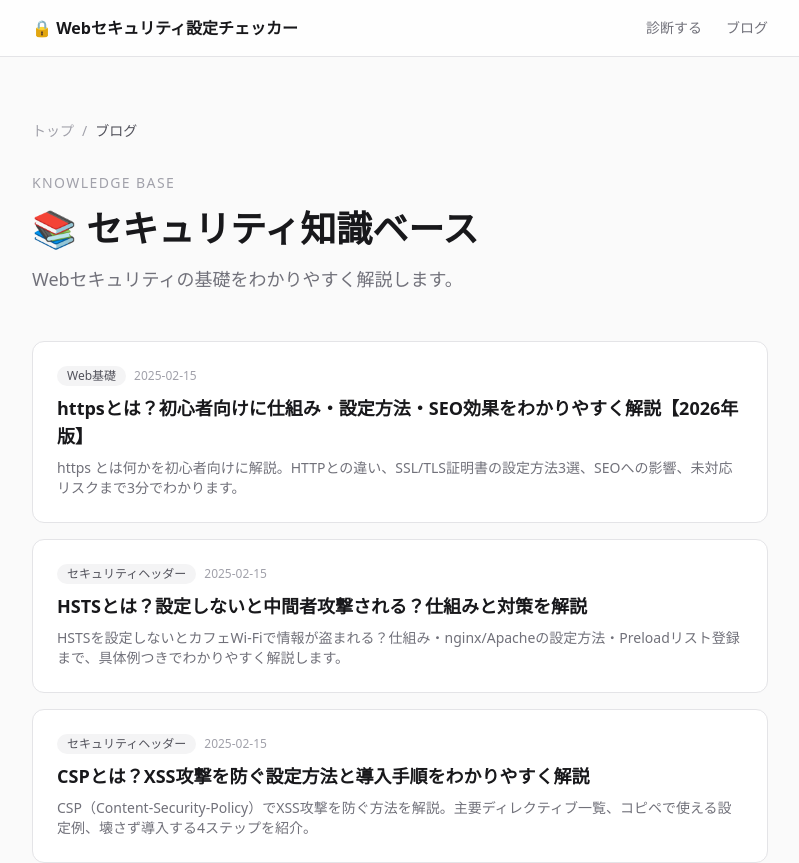
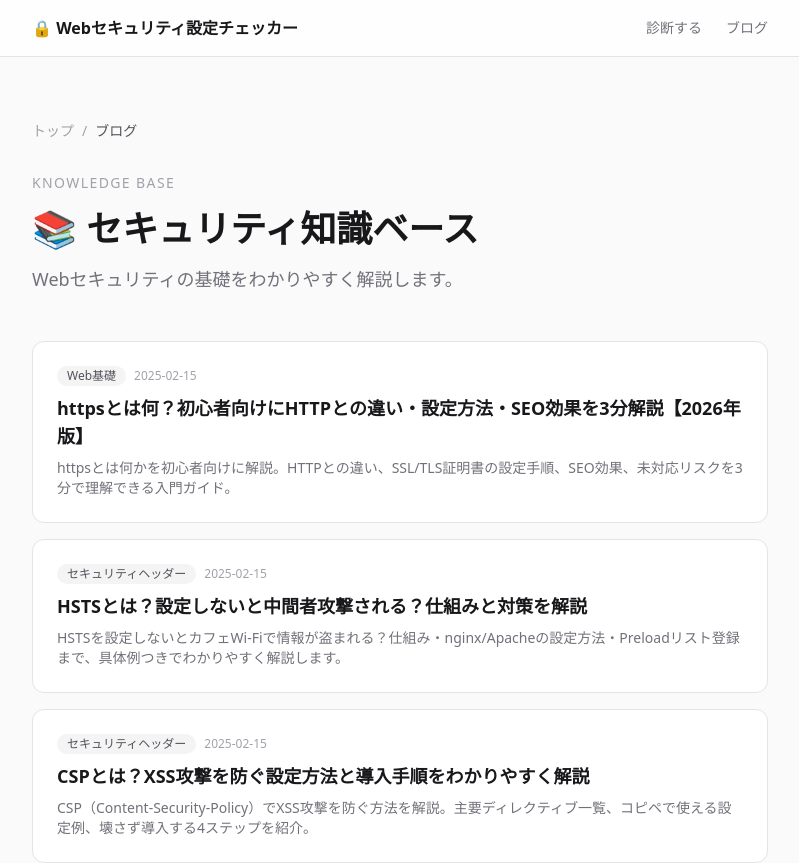
Before and after one commit to okkuso/security-checker, a Next.js app: page /blog in a window 1280 px wide. Shown: the top 863 px of the page, without its empty margins (240-1039 px from the left). Built offline with nearby package versions, Linux system fonts and the light colour scheme.

Commit message:
seo: improve CTR-focused titles/descriptions for https and saas pages

```diff
--- a/src/content/articles.ts
+++ b/src/content/articles.ts
@@ -24,8 +24,8 @@ const cta = `
 export const articles: Article[] = [
   {
     slug: "what-is-https",
-    title: "httpsとは？初心者向けに仕組み・設定方法・SEO効果をわかりやすく解説【2026年版】",
-    description: "https とは何かを初心者向けに解説。HTTPとの違い、SSL/TLS証明書の設定方法3選、SEOへの影響、未対応リスクまで3分でわかります。",
+    title: "httpsとは何？初心者向けにHTTPとの違い・設定方法・SEO効果を3分解説【2026年版】",
+    description: "httpsとは何かを初心者向けに解説。HTTPとの違い、SSL/TLS証明書の設定手順、SEO効果、未対応リスクを3分で理解できる入門ガイド。",
     publishedAt: "2025-02-15",
     category: "Web基礎",
     tags: ["HTTPS", "SSL", "TLS", "暗号化", "SEO"],
@@ -3517,8 +3517,8 @@ ${cta}
   },
   {
     slug: "compare-saas",
-    title: "【2026年最新】SaaS5社のセキュリティ比較｜freee・SmartHR・Sansanは何位？",
-    description: "SaaS大手5社を10項目で診断。マネーフォワード80点〜Sansan55点の差と、導入前に確認すべき3つのポイントを3分でチェック。",
+    title: "【2026年版】SaaS5社セキュリティ比較ランキング｜1位80点・最下位55点はどこ？",
+    description: "freee・SmartHR・Sansan・サイボウズ・マネーフォワードを10項目で比較。1位80点〜最下位55点の差と導入前チェック3点を3分で解説。",
     publishedAt: "2025-02-18",
     category: "業界比較",
     tags: ["SaaS", "業界比較", "freee", "SmartHR", "Sansan", "サイボウズ", "マネーフォワード"],
```
